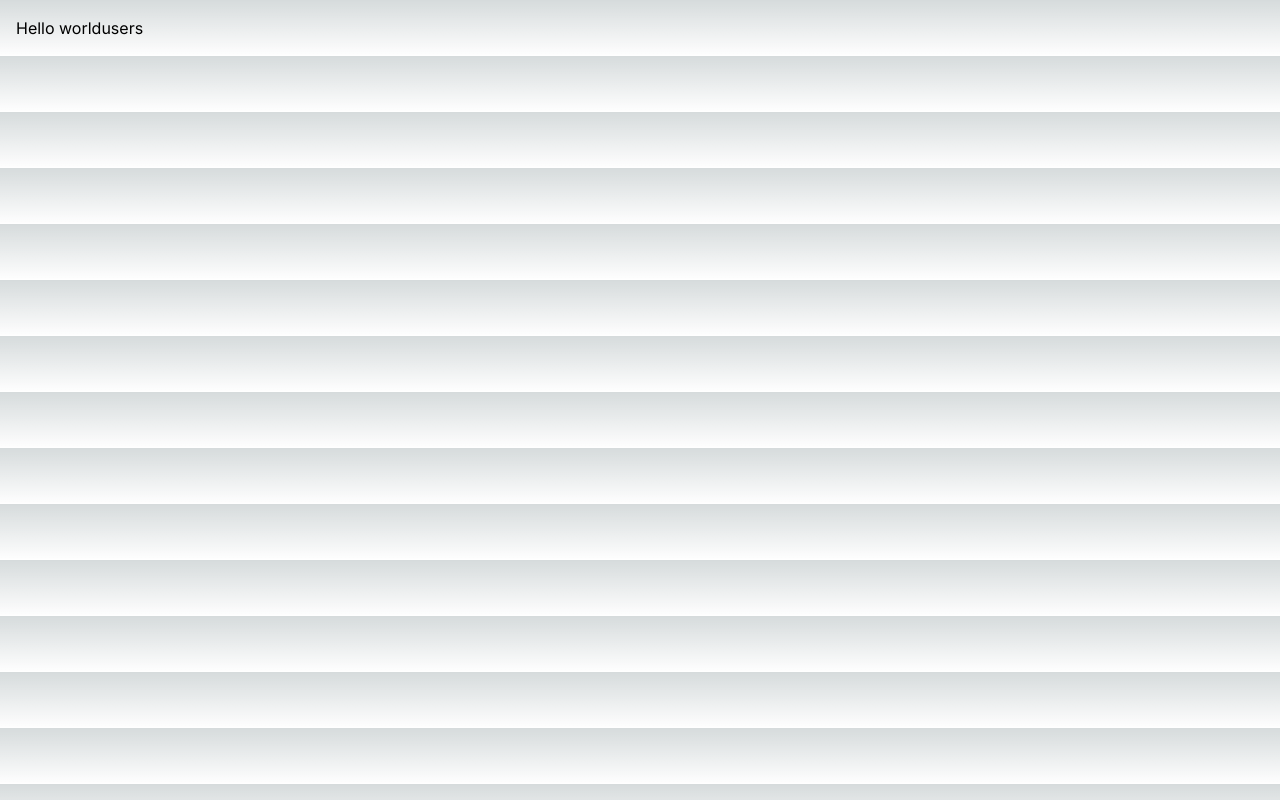
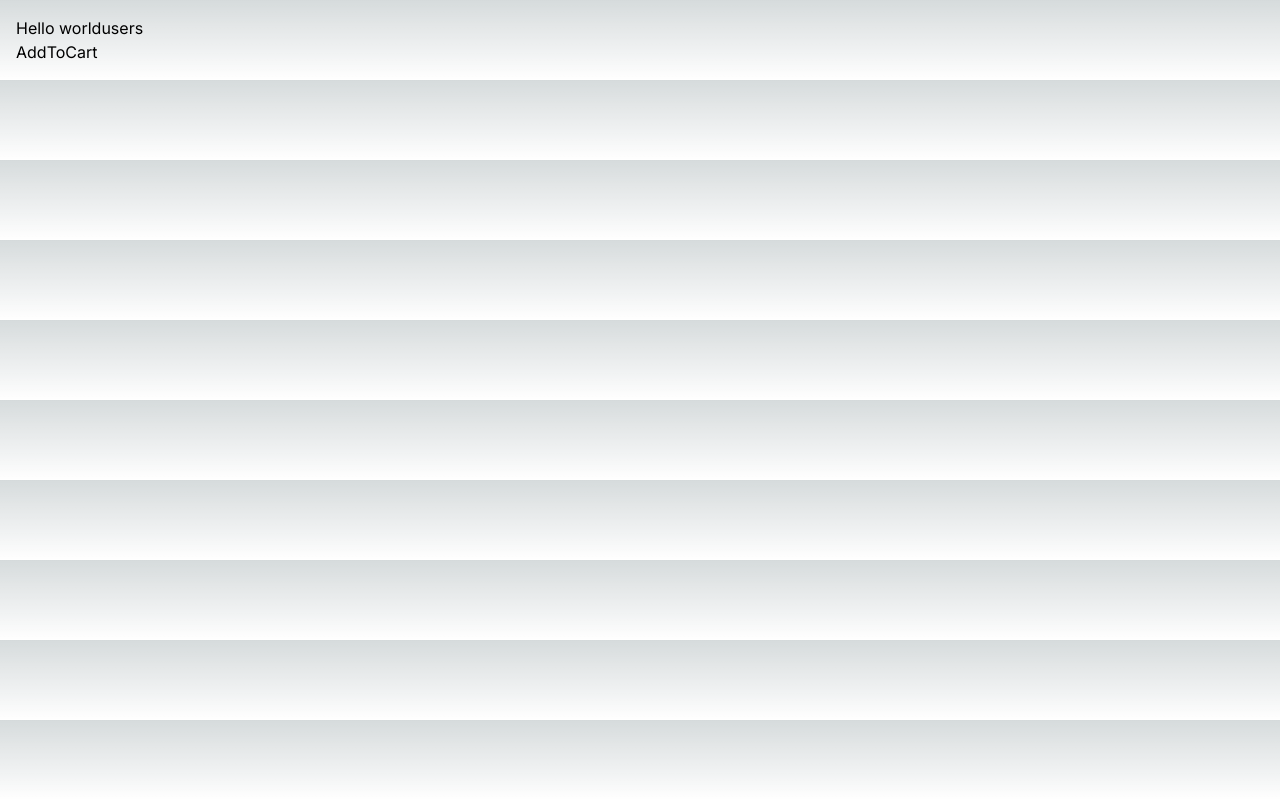
Before and after one commit to sachinjdv7/Nextjs-fundamentals, a Next.js app: page / in a window 1280 px wide. Built offline with nearby package versions, Linux system fonts and the light colour scheme.

Commit message:
data fetching

```diff
--- /dev/null
+++ b/app/components/AddCart.jsx
@@ -0,0 +1,11 @@
+"use client";
+
+const AddCart = () => {
+  return (
+    <div>
+      <button onClick={() => console.log("clicked")}>AddToCart</button>
+    </div>
+  );
+};
+
+export default AddCart;
--- /dev/null
+++ b/app/components/ProductCart.jsx
@@ -0,0 +1,12 @@
+import React from "react";
+import AddCart from "./AddCart";
+
+const ProductCart = () => {
+  return (
+    <div>
+      <AddCart />
+    </div>
+  );
+};
+
+export default ProductCart;
--- a/app/page.tsx
+++ b/app/page.tsx
@@ -1,11 +1,13 @@
-import Image from "next/image";
+"use client";
 import Link from "next/link";
+import ProductCart from "../app/components/ProductCart";
 
 export default function Home() {
   return (
     <main>
       Hello world
       <Link href="/users">users</Link>
+      <ProductCart />
     </main>
   );
 }
--- a/app/users/page.tsx
+++ b/app/users/page.tsx
@@ -1,7 +1,20 @@
 import React from "react";
 
-const UsersPage = () => {
-  return <div>UsersPage</div>;
+interface User {
+  id: number;
+  name: string;
+}
+
+const UsersPage = async () => {
+  const res = await fetch("https://jsonplaceholder.typicode.com/users");
+  const users: User[] = await res.json();
+  return (
+    <ul>
+      {users.map((user) => (
+        <li key={user.id}>{user.name}</li>
+      ))}
+    </ul>
+  );
 };
 
 export default UsersPage;
```
